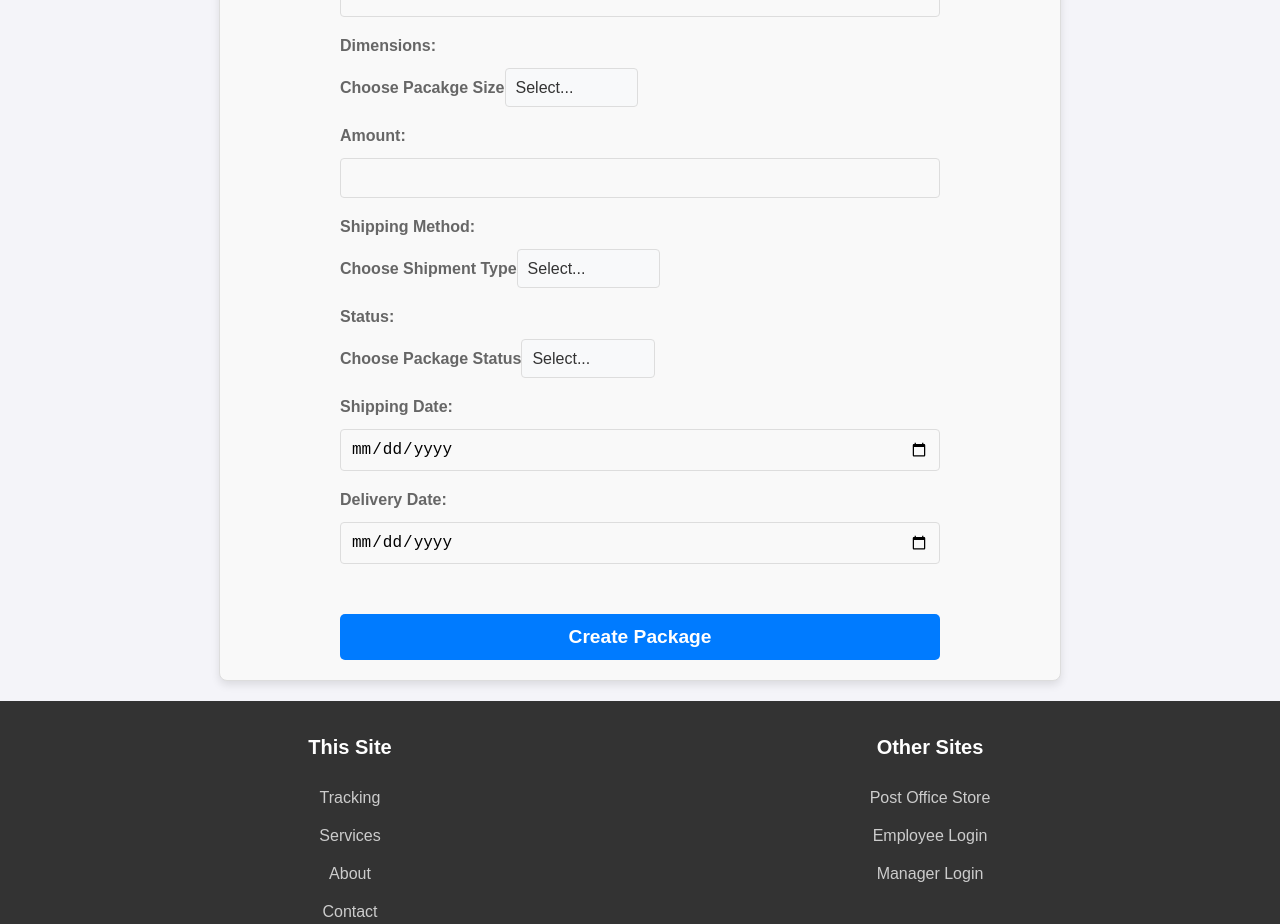
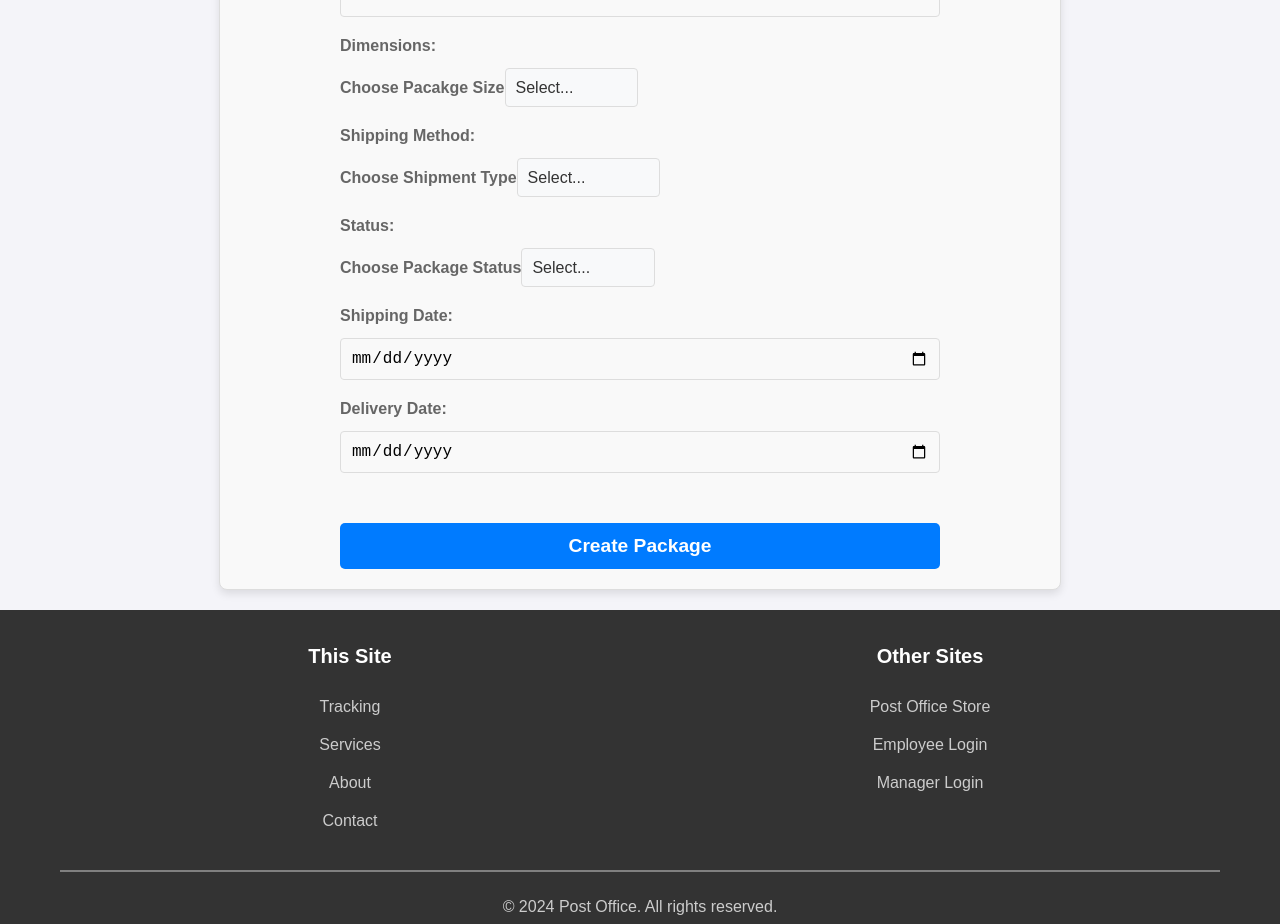
Before and after one commit to LuisangelE-04/Database-Project, a React (Create React App) app: page /create-package in a window 1280 px wide. Shown: the part 1400-2324 px from the top of the page. Built offline with nearby package versions, Linux system fonts and the light colour scheme.

Commit message:
new change to CreatePackage.js and EmployeeDashboard.js

```diff
--- a/src/components/CreatePackage.js
+++ b/src/components/CreatePackage.js
@@ -214,20 +214,6 @@ const CreatePackage = () => {
               />
             </div>
 
-            {/* Remove this from from, amount will be calculated in backend */
-            <div className="form-group">
-              <label>Amount:</label>
-              <input
-                type="number"
-                step="0.1"
-                value={amount}
-                onChange={(e) => setAmount(e.target.value)}
-                required
-              />
-            </div>
-            /* END OF SECTION TO REMOVE */
-            }
-
             <div className="form-group">
               <label>Shipping Method:</label>
               <ShipmentType
--- a/src/pages/EmployeeDashboard.js
+++ b/src/pages/EmployeeDashboard.js
@@ -5,6 +5,7 @@ import NavBar from "../components/NavBar";
 import Footer from "../components/Footer";
 import Logout from "../components/Logout";
 import AddDependent from "../components/AddDependent";
+import UpdatePackage from "../components/UpdatePackage";
 import Modal from 'react-modal';
 import "../css/Dashboard.css";
 import { ENDPOINTS, BASE_URL } from "../endpoints/Endpoints";
@@ -15,11 +16,12 @@ const EmployeeDashboard = () => {
   const [phoneNumber, setPhoneNumber] = useState("");
   const [position, setPosition] = useState("");
   const [email, setEmail] = useState("");
+  const [employeeId, setEmployeeId] = useState("");
   const [postOffice, setPostOffice] = useState("");
-  const [employeeId, setEmployeeId] = useState("");
   const [postOfficeNumber, setPostOfficeNumber] = useState("");
   const [postOfficeEmail, setPostOfficeEmail] = useState("");
   const [modalIsOpen, setModalIsOpen] = useState(false);
+  const [modalContent, setModalContent] = useState(null);
 
   const navigate = useNavigate();
 
@@ -64,7 +66,8 @@ const EmployeeDashboard = () => {
   }
 
   const handleUpdatePackage = () => {
-    navigate('/update-package');
+    setModalContent(<UpdatePackage />);
+    setModalIsOpen(true);
   }
 
   const handleViewProfile = () => {
@@ -72,6 +75,7 @@ const EmployeeDashboard = () => {
   }
 
   const handleAddDependent = () => {
+    setModalContent(<AddDependent />);
     setModalIsOpen(true);
   }
 
@@ -132,11 +136,11 @@ const EmployeeDashboard = () => {
     <Modal
       isOpen={modalIsOpen}
       onRequestClose={closeModal}
-      contentLabel="Add Dependent"
+      contentLabel="Modal"
       className="modal"
       overlayClassName="overlay"
     >
-      <AddDependent />
+      {modalContent}
       <button onClick={closeModal}>Close</button>
     </Modal>
     <Footer />
```
